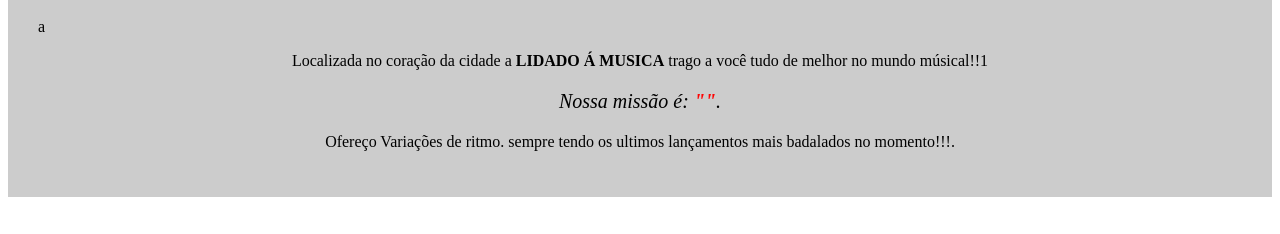
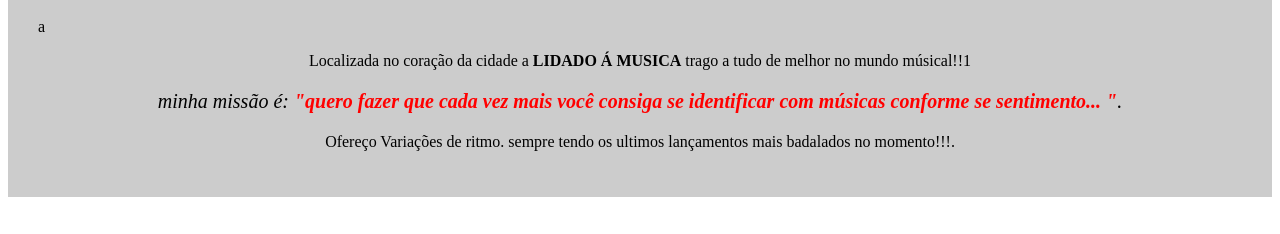
Before and after one commit to nuuuufernanda/fernanda_musica, a plain HTML site: page index.html in a window 1280 px wide. Shown: the part 549-783 px from the top of the page. Drawn offline with Linux system fonts and the light colour scheme.

Commit message:
Update index.html

```diff
--- a/index.html
+++ b/index.html
@@ -11,9 +11,9 @@
 		<div class="principal">
 			<h1>Ligado à Música </h1>
 	 a
-			<p>Localizada no coração da cidade a <strong> LIDADO Á MUSICA</strong> trago a você tudo de melhor no mundo músical!!1</p>
+			<p>Localizada no coração da cidade a <strong> LIDADO Á MUSICA</strong> trago a tudo de melhor no mundo músical!!1</p>
 
-			<p id="missao"><em>Nossa missão é: <strong>""</strong>.</em></p>
+			<p id="missao"><em>minha missão é: <strong>"quero fazer que cada vez mais você consiga se identificar com músicas conforme se sentimento...  "</strong>.</em></p>
 
 			<p>Ofereço Variações de ritmo. sempre tendo os ultimos lançamentos mais badalados no momento!!!.</p>
 		</div>
```
